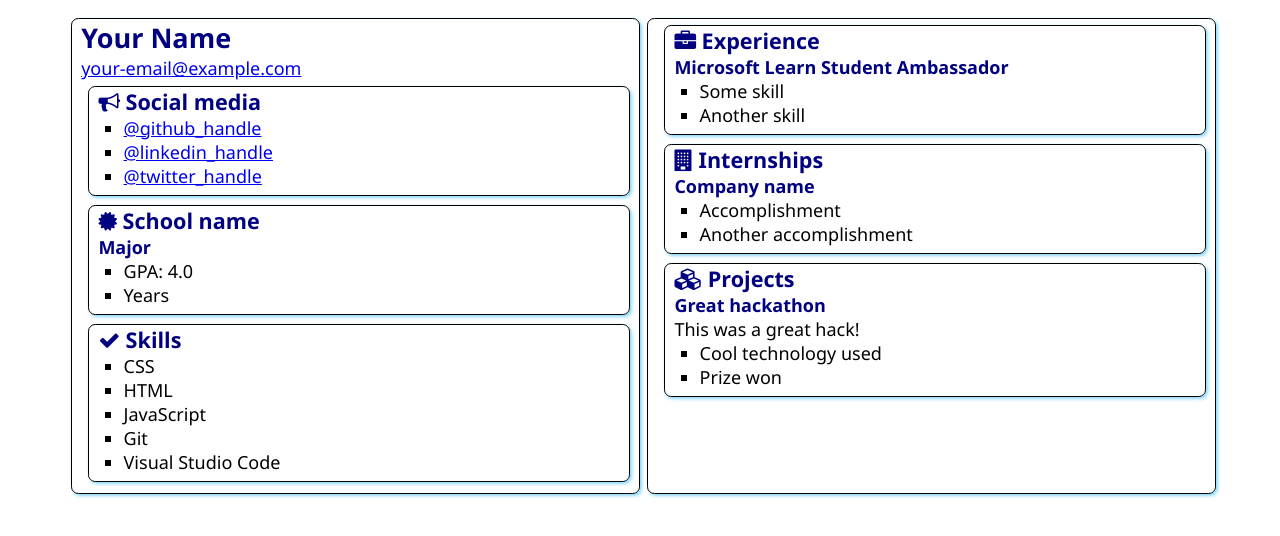
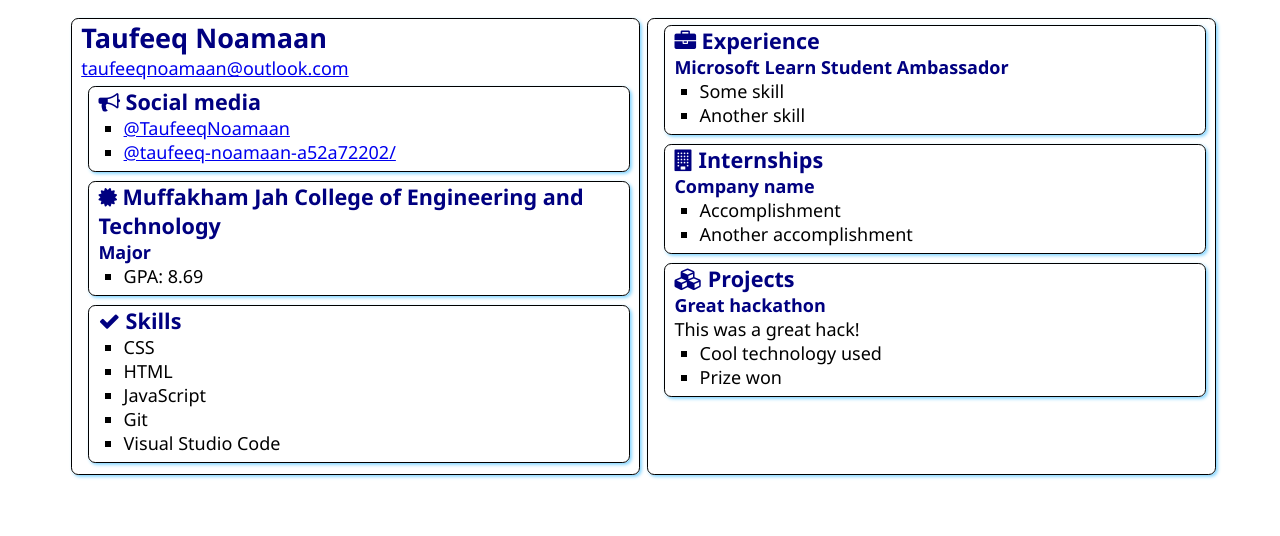
Before and after one commit to TaufeeqNoamaan/SATechnicalOnboarding, a plain HTML site: page src/index.html in a window 1280 px wide. Drawn offline with Linux system fonts and the light colour scheme.

Commit message:
Updated profile

```diff
--- a/src/index.html
+++ b/src/index.html
@@ -12,8 +12,8 @@
 <body>
     <main>
         <article class="box">
-            <h1>Your Name</h1>
-            <div><a href="mailto:your.email@example.com">your-email@example.com</a></div>
+            <h1>Taufeeq Noamaan</h1>
+            <div><a href="mailto:your.email@example.com">taufeeqnoamaan@outlook.com</a></div>
 
             <section class="box">
                 <h2>
@@ -21,9 +21,9 @@
                     Social media
                 </h2>
                 <ul>
-                    <li><a href="https://github.com/<handle>">@github_handle</a></li>
-                    <li><a href="https://linkedin.com/in/<handle>">@linkedin_handle</a></li>
-                    <li><a href="https://twitter.com/<handle>">@twitter_handle</a></li>
+                    <li><a href="https://github.com/<handle>">@TaufeeqNoamaan</a></li>
+                    <li><a href="https://linkedin.com/in/<handle>">@taufeeq-noamaan-a52a72202/</a></li>
+                    <!-- <li><a href="https://twitter.com/<handle>">@twitter_handle</a></li> -->
                 </ul>
             </section>
 
@@ -31,12 +31,12 @@
                 <div class="education">
                     <h2>
                         <i class="fa fa-certificate" aria-hidden="true"></i>
-                        School name
+                        Muffakham Jah College of Engineering and Technology
                     </h2>
                     <h3>Major</h3>
                     <ul>
-                        <li>GPA: 4.0</li>
-                        <li>Years</li>
+                        <li>GPA: 8.69</li>
+                        <!-- <li>Years</li> -->
                     </ul>
                 </div>
             </section>
```
